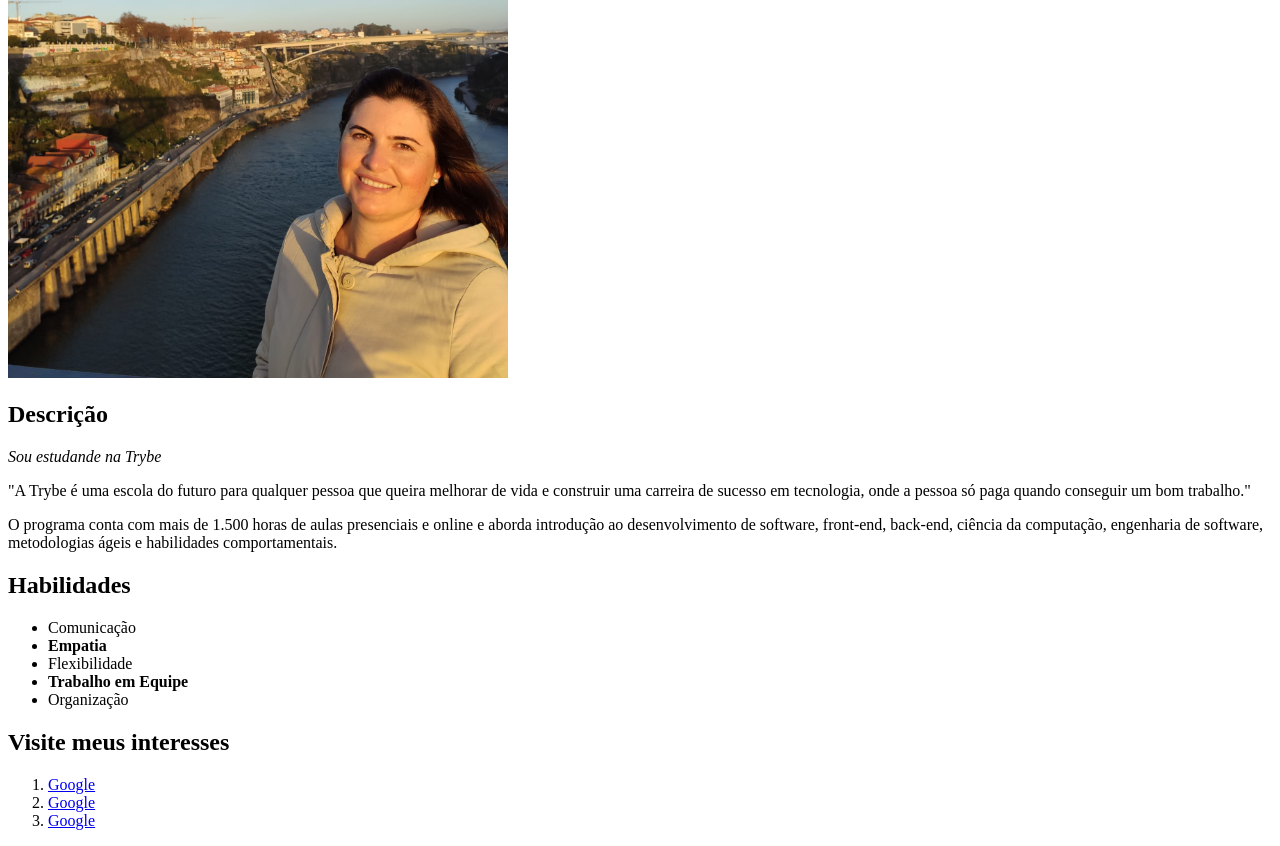
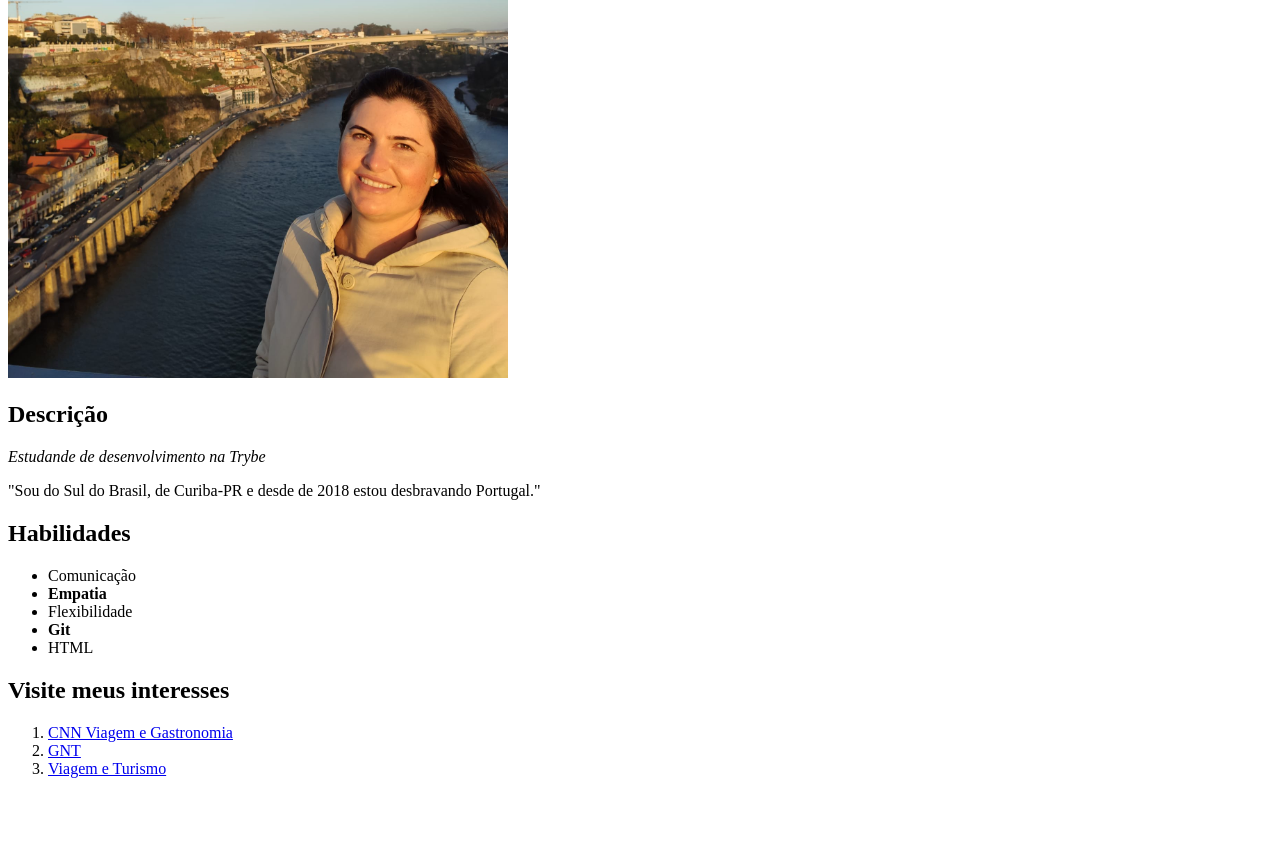
Before and after one commit to dannibueno/dannibueno.github.io, a plain HTML site: page index.html in a window 1280 px wide. Shown: the part 475-1321 px from the top of the page. After the commit the page ends 1269 px from the top, so only its background shows below. Drawn offline with Linux system fonts and the light colour scheme.

Commit message:
Atualizando portifolio 1.0

```diff
--- a/index.html
+++ b/index.html
@@ -15,15 +15,13 @@
       <li><a href="https://www.linkedin.com/in/daniele-bueno-dev/" target="_blank"> Meu linkedin </a></li>
     </ul>
 
-    <img id="minha-foto" src="dani-bueno.jpeg" width="500"  alt="Minha foto">
+    <img id="minha-foto" src="dani-bueno.jpeg" width="500"  alt="Minha foto no Porto">
 
     <h2 id="descricao">Descrição</h2>
 
-    <p><i>Sou estudande na Trybe</i></p>
+    <p><i>Estudande de desenvolvimento na Trybe</i></p>
 
-    <p>"A Trybe é uma escola do futuro para qualquer pessoa que queira melhorar de vida e construir uma carreira de sucesso em tecnologia, onde a pessoa só paga quando conseguir um bom trabalho."</p>
-
-    <p>O programa conta com mais de 1.500 horas de aulas presenciais e online e aborda introdução ao desenvolvimento de software, front-end, back-end, ciência da computação, engenharia de software, metodologias ágeis e habilidades comportamentais.</p>
+    <p>"Sou do Sul do Brasil, de Curiba-PR e desde de 2018 estou desbravando Portugal."</p>
 
     <h2 id="habilidades">Habilidades</h2>
 
@@ -31,16 +29,16 @@
       <li>Comunicação</li>
       <li><b>Empatia</b></li>
       <li>Flexibilidade</li>
-      <li><strong>Trabalho em Equipe</strong></li>
-      <li>Organização</li>
+      <li><strong>Git</strong></li>
+      <li>HTML</li>
     </ul>
 
     <h2 id="interesses">Visite meus interesses</h2>
 
     <ol>
-      <li><a href="https://www.google.com/" target="_blank"> Google </a></li>
-      <li><a href="https://www.google.com/" target="_blank"> Google </a></li>
-      <li><a href="https://www.google.com/" target="_blank"> Google </a></li>
+      <li><a href="https://viagemegastronomia.cnnbrasil.com.br/" target="_blank"> CNN Viagem e Gastronomia </a></li>
+      <li><a href="https://gnt.globo.com/" target="_blank"> GNT </a></li>
+      <li><a href="https://viagemeturismo.abril.com.br//" target="_blank"> Viagem e Turismo </a></li>
     </ol>
   </body>
 </html>
```
